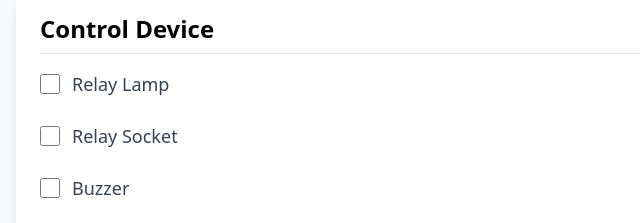
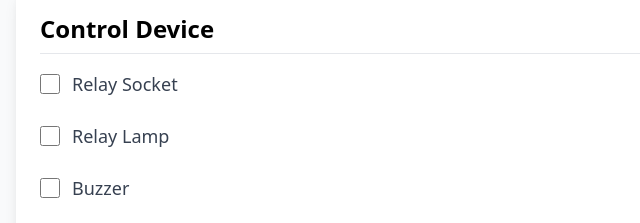
Before and after one commit to Elikplim-N/saccsv2, a plain HTML site: page index.html in a window 1280 px wide. Shown: the part 563-786 px from the top of the page, 0-640 px from the left. Drawn offline with nearby package versions, Linux system fonts and the light colour scheme; no server answers.

Commit message:
Fix label inconsistencies for Relay Lamp and Relay Socket in control form

```diff
--- a/index.html
+++ b/index.html
@@ -67,11 +67,11 @@
         <form id="controlForm" class="space-y-6">
           <div class="flex items-center space-x-3">
             <input type="checkbox" id="controlRelayLamp" class="h-5 w-5 text-blue-600 focus:ring-blue-500 border-gray-300 rounded">
-            <label for="controlRelayLamp" class="text-lg font-medium text-gray-700">Relay Lamp</label>
+            <label for="controlRelayLamp" class="text-lg font-medium text-gray-700">Relay Socket</label>
           </div>
           <div class="flex items-center space-x-3">
             <input type="checkbox" id="controlRelaySocket" class="h-5 w-5 text-blue-600 focus:ring-blue-500 border-gray-300 rounded">
-            <label for="controlRelaySocket" class="text-lg font-medium text-gray-700">Relay Socket</label>
+            <label for="controlRelaySocket" class="text-lg font-medium text-gray-700">Relay Lamp</label>
           </div>
           <div class="flex items-center space-x-3">
             <input type="checkbox" id="controlBuzzer" class="h-5 w-5 text-blue-600 focus:ring-blue-500 border-gray-300 rounded">
```
